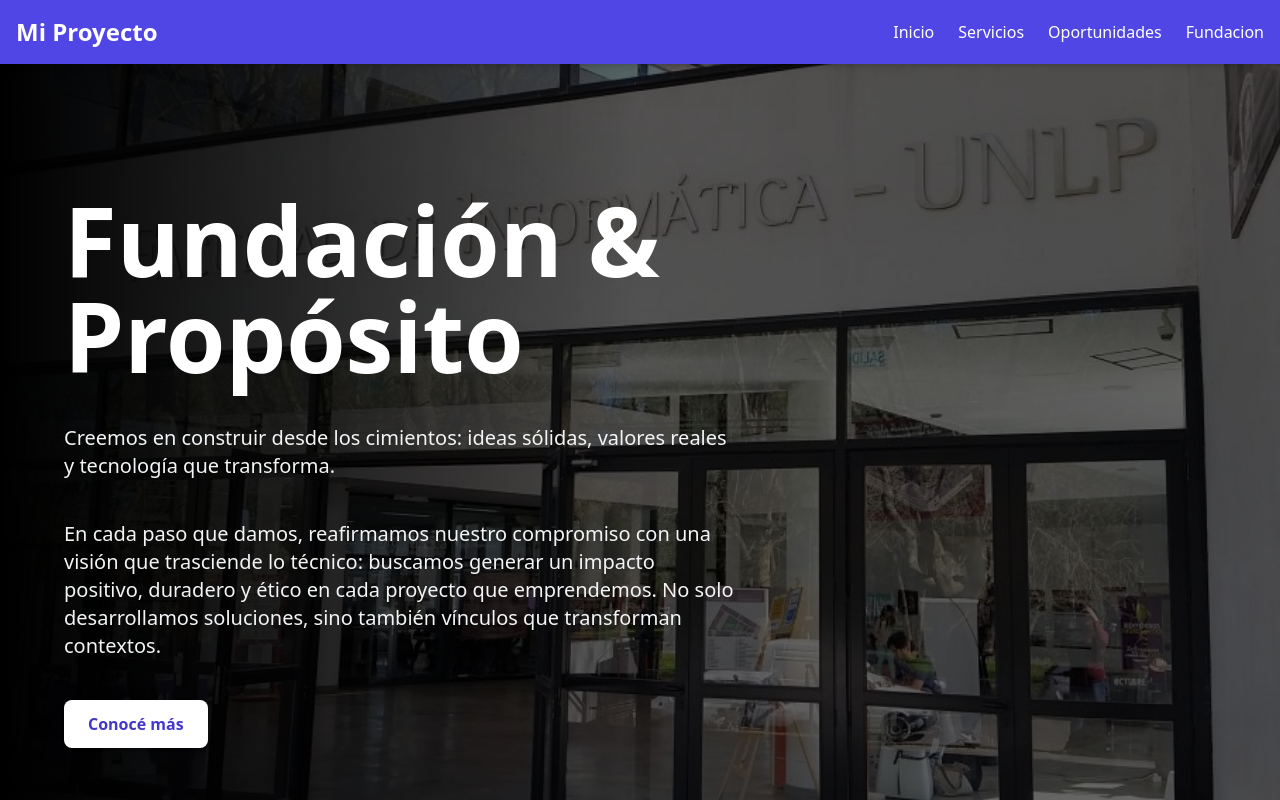
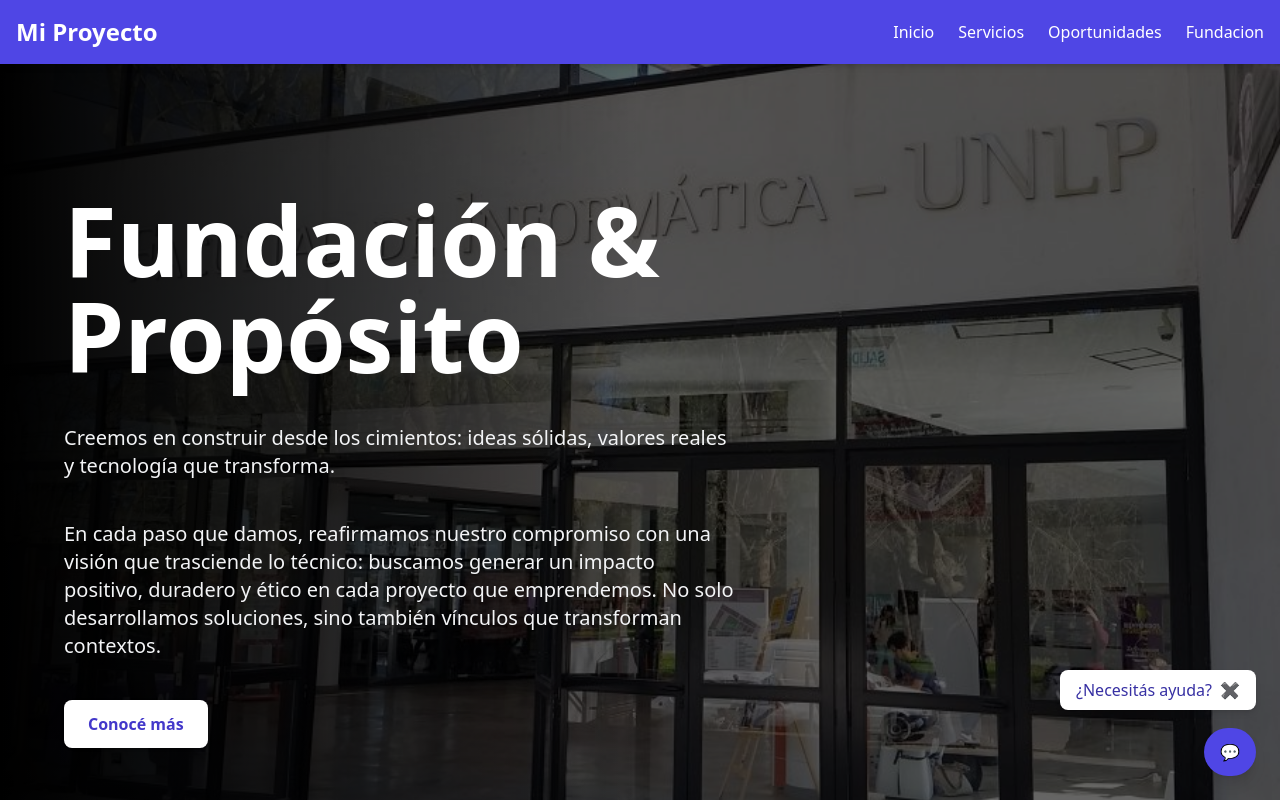
Before and after one commit to alanberns/ViteApp, a React (Vite) app in the folder vite-app/: page /fundacion in a window 1280 px wide. Shown: the top 800 px of the page. Built offline with nearby package versions, Linux system fonts and the light colour scheme.

Commit message:
chatbot sin funcion

```diff
--- a/vite-app/src/App.jsx
+++ b/vite-app/src/App.jsx
@@ -8,6 +8,7 @@ import Servicios from './pages/Servicios';
 import ScrollToTop from "./components/ScrollToTop";
 import Oportunidades from './pages/Oportunidades';
 import Fundacion from './pages/Fundacion';
+import ChatBotWidget from './components/ChatBotWidget';
 
 function App() {
   const [count, setCount] = useState(0)
@@ -28,6 +29,8 @@ function App() {
         </main>
 
         <Footer />
+        {/* Botón flotante del chatbot */}
+        <ChatBotWidget />
       </div>
     </BrowserRouter>
   )
--- /dev/null
+++ b/vite-app/src/components/ChatBotWidget.jsx
@@ -0,0 +1,53 @@
+import { useState, useEffect } from 'react';
+
+export default function ChatBotWidget() {
+  const [visible, setVisible] = useState(false);
+  const [showBubble, setShowBubble] = useState(false); // empieza oculta
+
+  const toggleChat = () => {
+    setVisible(!visible);
+    setShowBubble(false); // cierra la burbuja si se abre el chat
+  };
+
+  useEffect(() => {
+    const timer = setTimeout(() => setShowBubble(true), 2000); // delay de 2 segundos
+    return () => clearTimeout(timer);
+  }, []);
+
+  return (
+    <>
+      {/* Botón flotante */}
+      <button
+        onClick={toggleChat}
+        className="fixed bottom-6 right-6 z-50 bg-indigo-600 hover:bg-indigo-700 text-white px-4 py-3 rounded-full shadow-lg transition"
+      >
+        💬
+      </button>
+
+      {/* Burbuja con delay */}
+      {showBubble && (
+        <div className="fixed bottom-[90px] right-6 z-40 bg-white text-indigo-800 px-4 py-2 rounded-lg shadow-md flex items-center gap-2 animate-fade-in">
+          <span>¿Necesitás ayuda?</span>
+          <button onClick={() => setShowBubble(false)} className="text-indigo-500 hover:text-red-500 font-bold">
+            ✖
+          </button>
+        </div>
+      )}
+
+      {/* Panel del chatbot */}
+      {visible && (
+        <div className="fixed bottom-20 right-6 z-40 w-[300px] h-[400px] bg-white rounded-lg shadow-xl border p-4 flex flex-col animate-slide-in-up">
+          <h3 className="font-bold text-indigo-700 mb-2">Asistente virtual</h3>
+          <div className="flex-1 overflow-auto text-sm text-gray-700">
+            <p>¡Hola! ¿En qué puedo ayudarte hoy?</p>
+          </div>
+          <input
+            type="text"
+            placeholder="Escribí tu mensaje..."
+            className="mt-4 p-2 border rounded text-sm"
+          />
+        </div>
+      )}
+    </>
+  );
+}
```
